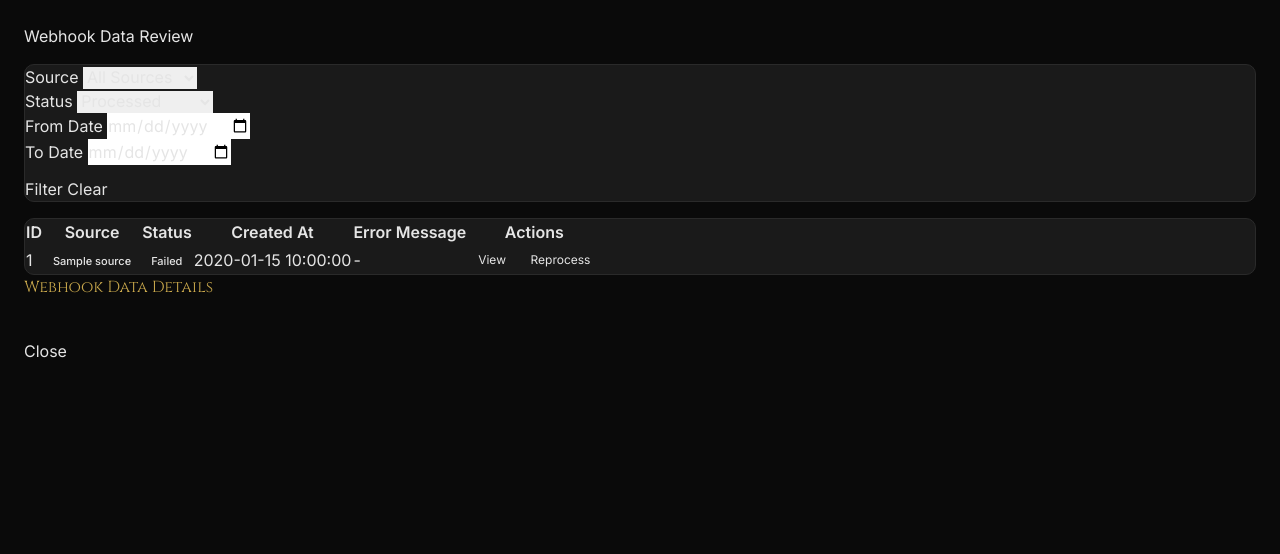
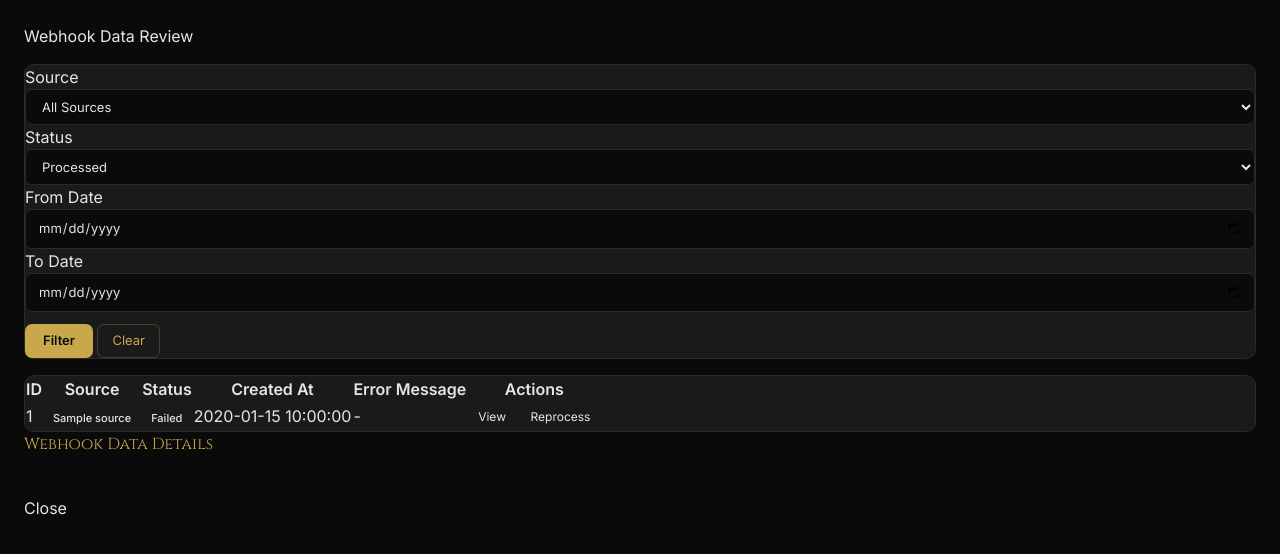
Before and after one commit to dhdev19/legacy-hub-crm, a FastAPI app: template app/templates/admin/webhook_review.html in a window 1280 px wide. Shown: the top 554 px of the page. Run offline with FastAPI, Linux system fonts and the light colour scheme; the template is opened without the code that fills it: most values are stand-ins (such as "Sample title", 1, 10 or a date in 2020); some libraries are stand-ins or nearby versions.

Commit message:
Theme update

```diff
--- a/app/templates/admin/webhook_review.html
+++ b/app/templates/admin/webhook_review.html
@@ -21,7 +21,7 @@
                     <form method="GET" class="row g-3">
                         <div class="col-md-3">
                             <label for="source" class="form-label">Source</label>
-                            <select name="source" id="source" class="form-select">
+                            <select name="source" id="source" class="input-dark">
                                 <option value="">All Sources</option>
                                 <option value="99acres" {% if source == '99acres' %}selected{% endif %}>99acres</option>
                                 <option value="magicbricks" {% if source == 'magicbricks' %}selected{% endif %}>MagicBricks</option>
@@ -29,7 +29,7 @@
                         </div>
                         <div class="col-md-3">
                             <label for="status" class="form-label">Status</label>
-                            <select name="status" id="status" class="form-select">
+                            <select name="status" id="status" class="input-dark">
                                 <option value="">Failed (Default)</option>
                                 <option value="processed" {% if status == 'processed' %}selected{% endif %}>Processed</option>
                                 <option value="failed" {% if status == 'failed' %}selected{% endif %}>Failed</option>
@@ -37,15 +37,15 @@
                         </div>
                         <div class="col-md-3">
                             <label for="date_from" class="form-label">From Date</label>
-                            <input type="date" name="date_from" id="date_from" class="form-control" value="{{ date_from or '' }}">
+                            <input type="date" name="date_from" id="date_from" class="input-dark" value="{{ date_from or '' }}">
                         </div>
                         <div class="col-md-3">
                             <label for="date_to" class="form-label">To Date</label>
-                            <input type="date" name="date_to" id="date_to" class="form-control" value="{{ date_to or '' }}">
+                            <input type="date" name="date_to" id="date_to" class="input-dark" value="{{ date_to or '' }}">
                         </div>
                         <div class="col-12 mt-3">
-                            <button type="submit" class="btn btn-primary">Filter</button>
-                            <a href="/admin/webhook-review" class="btn btn-secondary">Clear</a>
+                            <button type="submit" class="btn-gold">Filter</button>
+                            <a href="/admin/webhook-review" class="btn-outline">Clear</a>
                         </div>
                     </form>
                 </div>
```
